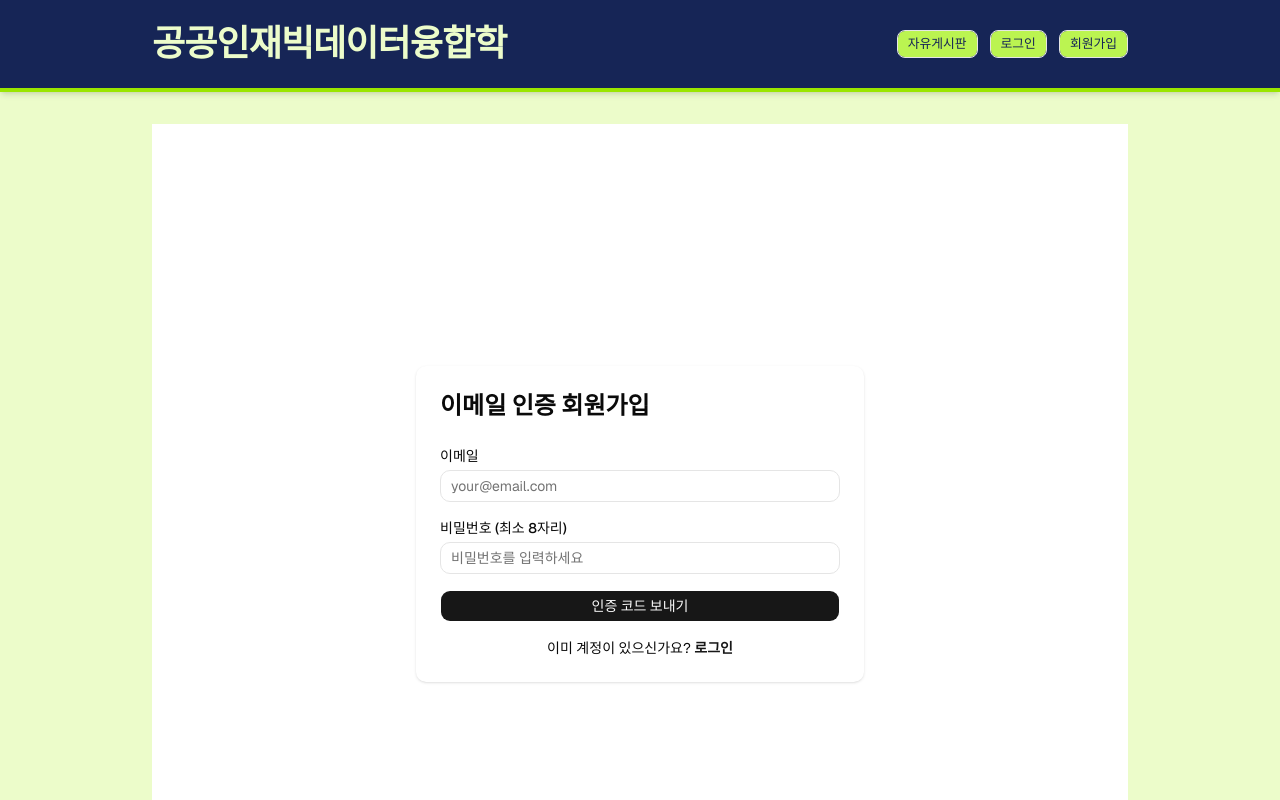
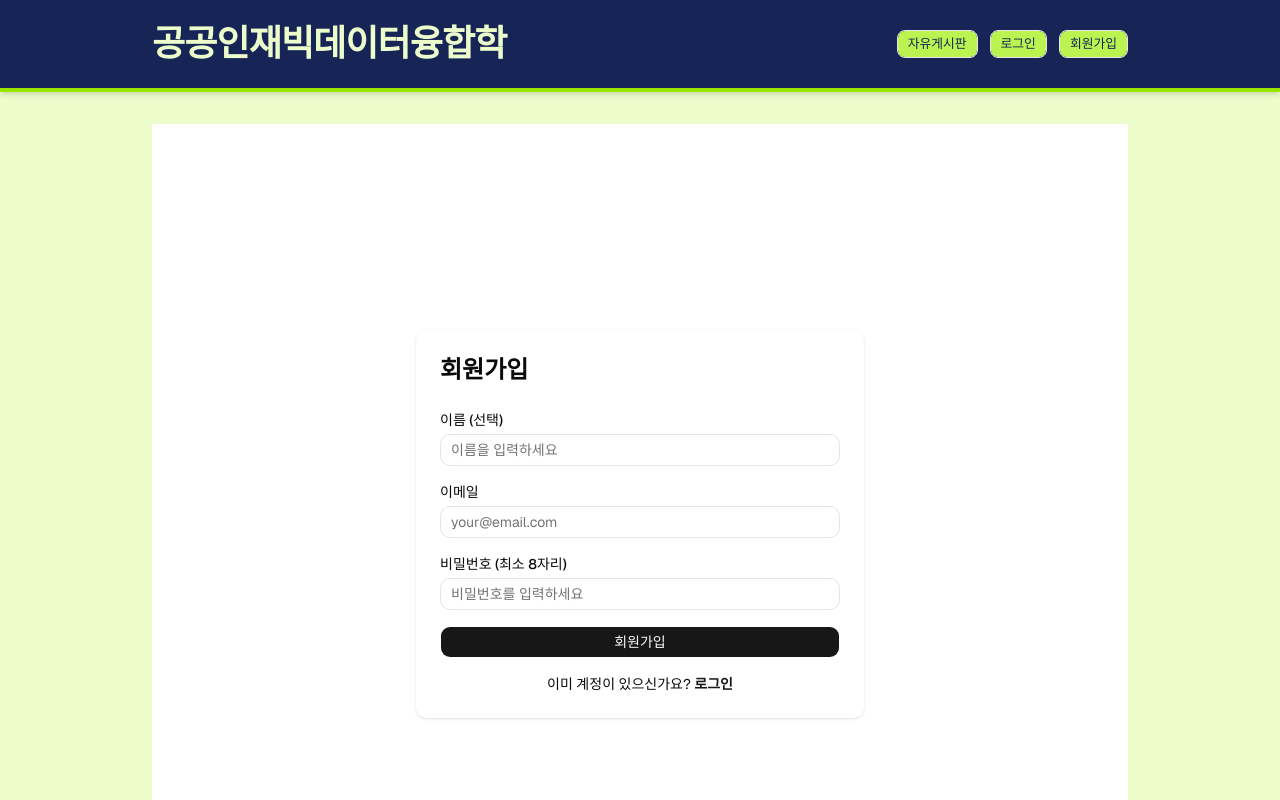
Before and after one commit to sangyoon0220/my-first-web, a Next.js app: page /signup in a window 1280 px wide. Shown: the top 800 px of the page. Built offline with nearby package versions, Linux system fonts and the light colour scheme; no server answers.

Commit message:
Signup: switch to email+password signup (fix invalid credentials)

```diff
--- a/app/signup/page.tsx
+++ b/app/signup/page.tsx
@@ -5,20 +5,19 @@ import { useRouter } from "next/navigation";
 import { Button } from "@/components/ui/button";
 import { Input } from "@/components/ui/input";
 import Link from "next/link";
-import { sendEmailCode, verifyEmailCode } from "@/lib/auth";
+import { signUpWithEmail } from "@/lib/auth";
 
 export default function SignupPage() {
   const router = useRouter();
-  const [step, setStep] = useState<"email" | "code">("email");
   const [email, setEmail] = useState("");
-  const [code, setCode] = useState("");
   const [password, setPassword] = useState("");
+  const [name, setName] = useState("");
   const [error, setError] = useState<string | null>(null);
-  const [verified, setVerified] = useState(false);
   const [message, setMessage] = useState<string | null>(null);
   const [loading, setLoading] = useState(false);
 
-  async function requestCode() {
+  async function handleSignup(e: React.FormEvent) {
+    e.preventDefault();
     setError(null);
     setMessage(null);
     setLoading(true);
@@ -28,67 +27,21 @@ export default function SignupPage() {
         setError("이메일을 입력해주세요.");
         return;
       }
-
       if (!password || password.length < 8) {
         setError("비밀번호는 최소 8자리 이상이어야 합니다.");
         return;
       }
 
-      const { success: sendSuccess, error: sendError, status } = await sendEmailCode(email);
+      const { user, error: signupError } = await signUpWithEmail(email, password, name || "");
 
-      if (!sendSuccess) {
-        if (status === 429 || /rate limit/i.test(sendError ?? "")) {
-          setError("요청이 너무 많습니다. 5분 후 다시 시도하거나 다른 이메일을 사용해보세요.");
-          return;
-        }
-
-        setError(sendError);
-        return;
-      }
-
-      setStep("code");
-      setCode("");
-      setMessage("인증 코드를 이메일로 보냈습니다. 이메일로 받은 인증번호(8자리)를 입력하세요.");
-    } finally {
-      setLoading(false);
-    }
-  }
-
-  async function handleSendCode(e: React.FormEvent) {
-    e.preventDefault();
-    await requestCode();
-  }
-
-  async function handleVerifyCode(e: React.FormEvent) {
-    e.preventDefault();
-    setError(null);
-    setMessage(null);
-    setLoading(true);
-
-    try {
-      if (!email || !code) {
-        setError("이메일과 인증 코드를 입력해주세요.");
-        return;
-      }
-
-      const { user, error: verifyError, status } = await verifyEmailCode(email, code);
-
-      if (verifyError) {
-        if (status === 429 || /rate limit/i.test(verifyError)) {
-          setError("요청이 너무 많습니다. 잠시 후 다시 시도해주세요.");
-          return;
-        }
-
-        setError(verifyError);
+      if (signupError) {
+        setError(signupError as string);
         return;
       }
 
       if (user) {
-        setVerified(true);
-        setMessage("이메일 인증이 완료되었습니다. 잠시 후 이동합니다.");
-        setTimeout(() => {
-          router.push("/posts");
-        }, 1200);
+        setMessage("회원가입이 완료되었습니다. 로그인 페이지로 이동합니다.");
+        setTimeout(() => router.push("/login"), 1200);
       }
     } finally {
       setLoading(false);
@@ -98,102 +51,46 @@ export default function SignupPage() {
   return (
     <div className="min-h-screen flex items-center justify-center bg-background">
       <div className="w-full max-w-md p-6 rounded-lg bg-card shadow-sm">
-        <h1 className="text-2xl font-bold text-foreground mb-6">이메일 인증 회원가입</h1>
+        <h1 className="text-2xl font-bold text-foreground mb-6">회원가입</h1>
 
         {error && (
-          <div className="mb-4 p-3 rounded bg-red-100 text-red-800 text-sm">
-            {error}
-          </div>
+          <div className="mb-4 p-3 rounded bg-red-100 text-red-800 text-sm">{error}</div>
         )}
 
         {message && (
-          <div className="mb-4 p-3 rounded bg-green-100 text-green-800 text-sm">
-            {message}
-          </div>
+          <div className="mb-4 p-3 rounded bg-green-100 text-green-800 text-sm">{message}</div>
         )}
 
-        {!verified && step === "email" && (
-          <form onSubmit={handleSendCode} className="space-y-4">
+        <form onSubmit={handleSignup} className="space-y-4">
+          <div>
+            <label htmlFor="name" className="block text-sm font-medium text-foreground mb-1">
+              이름 (선택)
+            </label>
+            <Input id="name" type="text" placeholder="이름을 입력하세요" value={name} onChange={(e) => setName(e.target.value)} disabled={loading} />
+          </div>
+
           <div>
             <label htmlFor="email" className="block text-sm font-medium text-foreground mb-1">
               이메일
             </label>
-              <Input
-                id="email"
-                type="email"
-                placeholder="your@email.com"
-                value={email}
-                onChange={(e) => setEmail(e.target.value)}
-                disabled={loading}
-              />
+            <Input id="email" type="email" placeholder="your@email.com" value={email} onChange={(e) => setEmail(e.target.value)} disabled={loading} />
           </div>
 
           <div>
             <label htmlFor="password" className="block text-sm font-medium text-foreground mb-1">
               비밀번호 (최소 8자리)
             </label>
-              <Input
-                id="password"
-                type="password"
-                placeholder="비밀번호를 입력하세요"
-                value={password}
-                onChange={(e) => setPassword(e.target.value)}
-                disabled={loading}
-              />
+            <Input id="password" type="password" placeholder="비밀번호를 입력하세요" value={password} onChange={(e) => setPassword(e.target.value)} disabled={loading} />
           </div>
 
           <Button type="submit" className="w-full" disabled={loading}>
-              {loading ? "인증 코드 전송 중..." : "인증 코드 보내기"}
+            {loading ? "회원가입 중..." : "회원가입"}
           </Button>
         </form>
-        )}
-
-        {!verified && step === "code" && (
-          <form onSubmit={handleVerifyCode} className="space-y-4">
-            <div>
-              <label htmlFor="email-readonly" className="block text-sm font-medium text-foreground mb-1">
-                이메일
-              </label>
-              <Input id="email-readonly" type="email" value={email} disabled />
-            </div>
-
-            <div>
-              <label htmlFor="code" className="block text-sm font-medium text-foreground mb-1">
-                인증번호
-              </label>
-              <Input
-                id="code"
-                type="text"
-                inputMode="numeric"
-                placeholder="인증번호를 입력하세요 (예: 8자리 숫자)"
-                value={code}
-                onChange={(e) => setCode(e.target.value)}
-                disabled={loading}
-              />
-            </div>
-
-            <Button type="submit" className="w-full" disabled={loading}>
-              {loading ? "확인 중..." : "코드 확인"}
-            </Button>
-
-            <button
-              type="button"
-              className="w-full text-sm text-primary hover:underline disabled:opacity-50"
-              onClick={() => {
-                void requestCode();
-              }}
-              disabled={loading}
-            >
-              코드 다시 보내기
-            </button>
-          </form>
-        )}
 
         <p className="mt-4 text-center text-sm text-foreground">
-          이미 계정이 있으신가요?{" "}
-          <Link href="/login" className="text-primary hover:underline font-semibold">
-            로그인
-          </Link>
+          이미 계정이 있으신가요? {" "}
+          <Link href="/login" className="text-primary hover:underline font-semibold">로그인</Link>
         </p>
       </div>
     </div>
```
Lines whose indentation alone changed are shown as unchanged.
